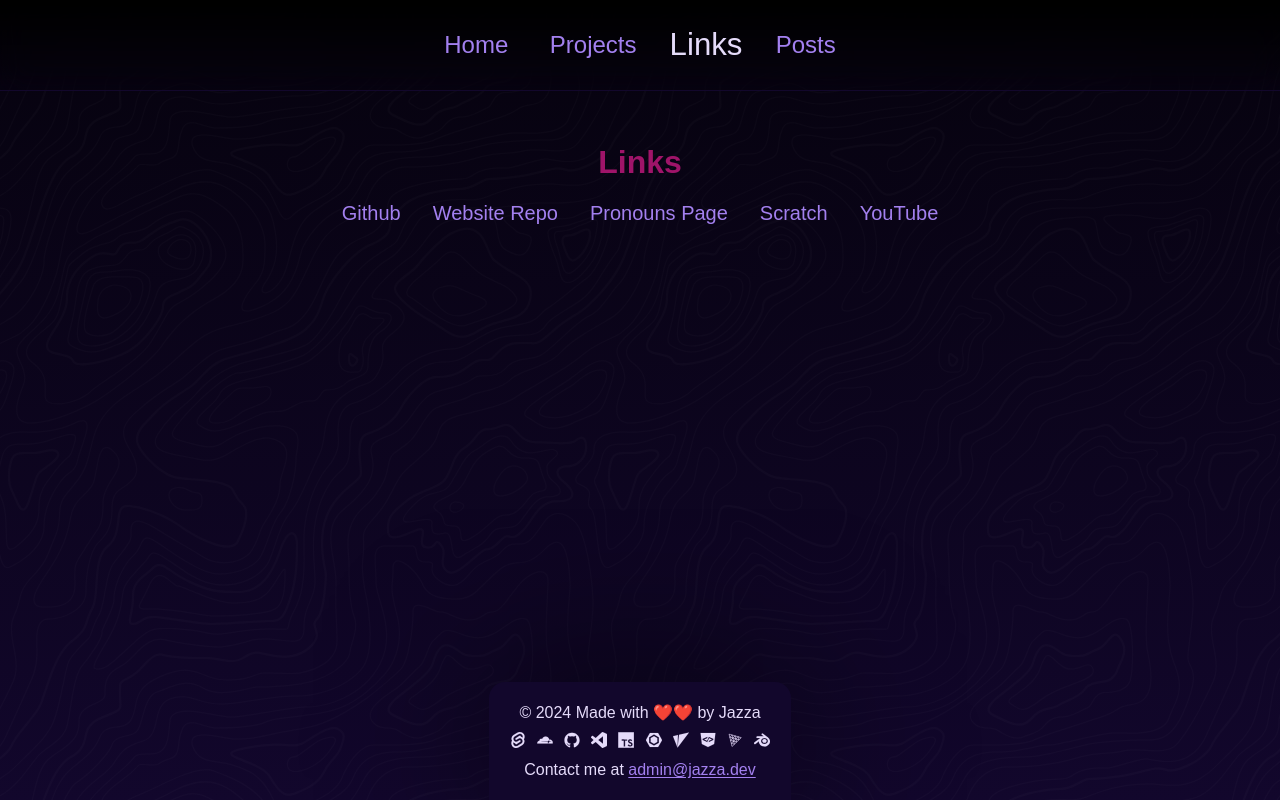
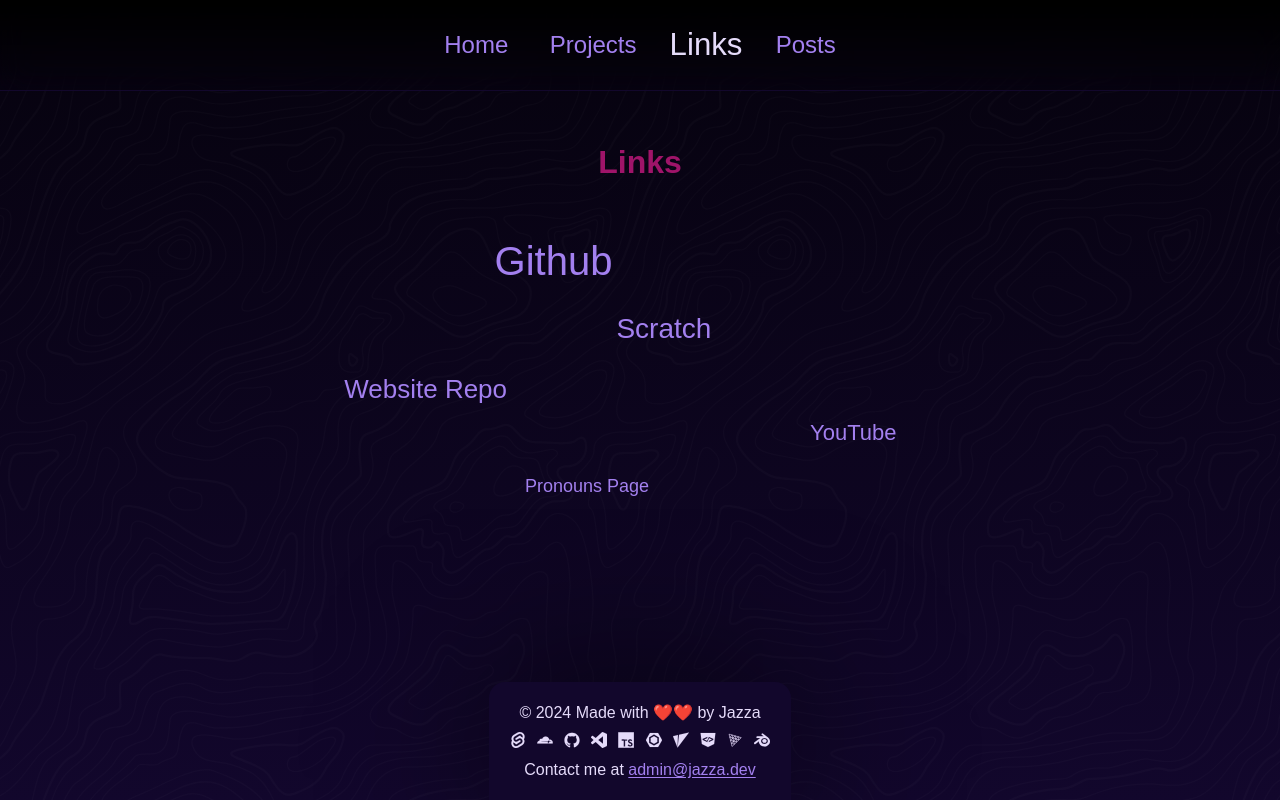
Before and after one commit to Jazza-231/new-website, a SvelteKit app: page /links in a window 1280 px wide. Built offline with nearby package versions, Linux system fonts and the light colour scheme.

Commit message:
Links fancier

```diff
--- a/src/routes/links/+page.svelte
+++ b/src/routes/links/+page.svelte
@@ -1,4 +1,5 @@
 <script lang="ts">
+   import { dev } from "$app/environment";
    const links = {
       Github: "https://github.com/jazza-231",
       "Website Repo": "https://github.com/jazza-231/new-website",
@@ -6,13 +7,58 @@
       Scratch: "https://scratch.mit.edu/users/greeny-231",
       YouTube: "https://www.youtube.com/@jazza231",
    };
+
+   const data = [
+      {
+         x: 182.5,
+         y: 48,
+         scale: 2,
+      },
+      {
+         x: -69.5,
+         y: 176,
+         scale: 1.3,
+      },
+      {
+         x: -71.5,
+         y: 273,
+         scale: 0.9,
+      },
+      {
+         x: -129.5,
+         y: 115,
+         scale: 1.4,
+      },
+      {
+         x: -45.5,
+         y: 219,
+         scale: 1.1,
+      },
+   ];
 </script>
 
 <h1>Links</h1>
 
 <div class="links">
-   {#each Object.entries(links) as [text, href]}
-      <a {href} target="_blank">{text}</a>
+   {#each Object.entries(links) as [text, href], index}
+      <a
+         {href}
+         target="_blank"
+         style="position: relative; top: {data[index]?.y || 100}px; left: {data[
+            index
+         ]?.x || 200}px; --scale: {data[index]?.scale};"
+         ondrag={(e: MouseEvent) => {
+            if (!dev) return;
+            if (!data[index]) {
+               data[index] = { x: 0, y: 0, scale: 1 };
+            }
+
+            if (e.clientX !== 0) {
+               data[index].x = e.clientX - window.window.innerWidth / 2;
+               data[index].y = e.clientY - window.window.innerHeight / 2;
+            }
+         }}>{text}</a
+      >
    {/each}
 </div>
 
@@ -31,6 +77,12 @@
       a {
          text-decoration: none;
          font-size: 1.25rem;
+         transform: scale(var(--scale, 1));
+         transition: transform 200ms;
+
+         &:hover {
+            transform: scale(calc(var(--scale, 1) + 0.2));
+         }
       }
    }
 </style>
```
